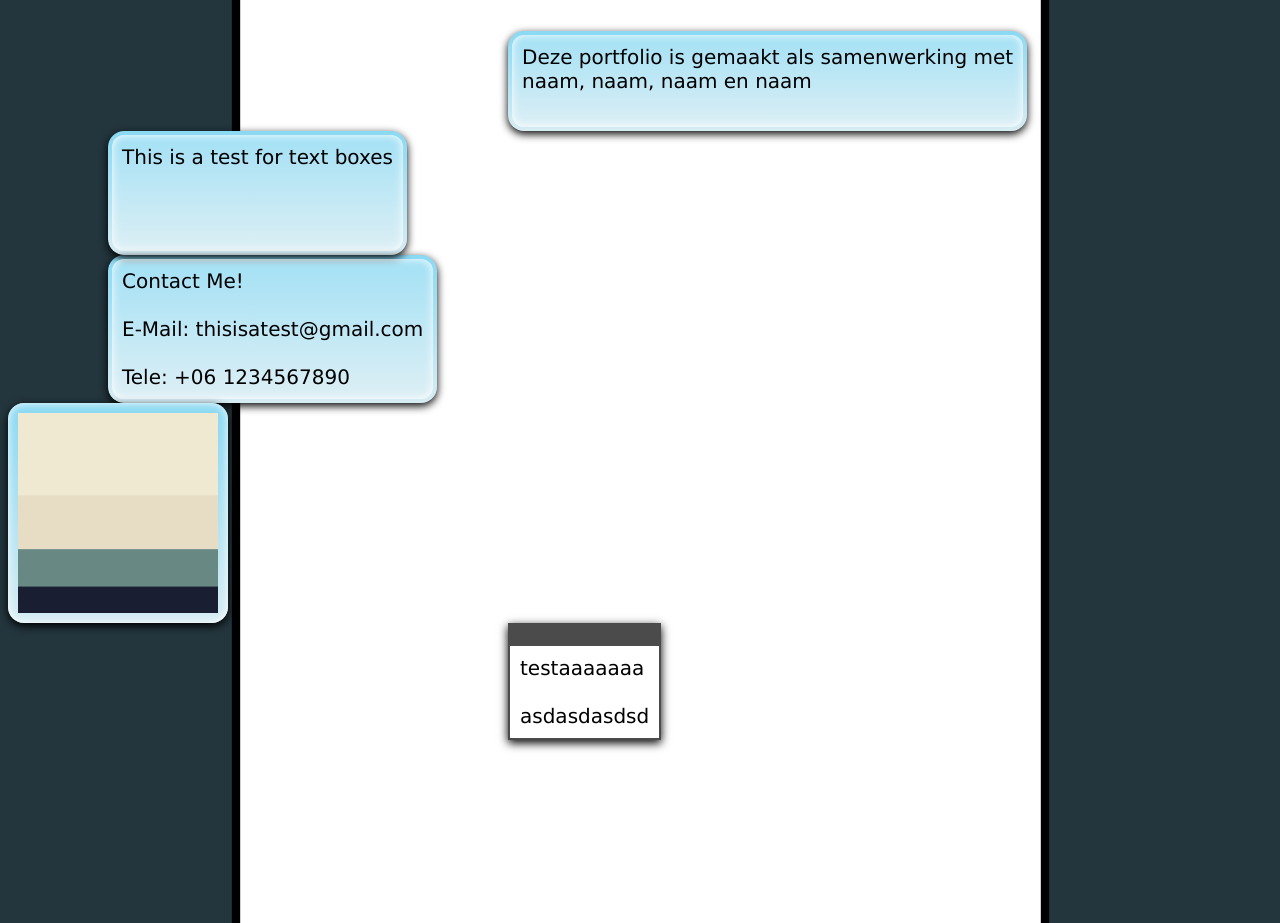
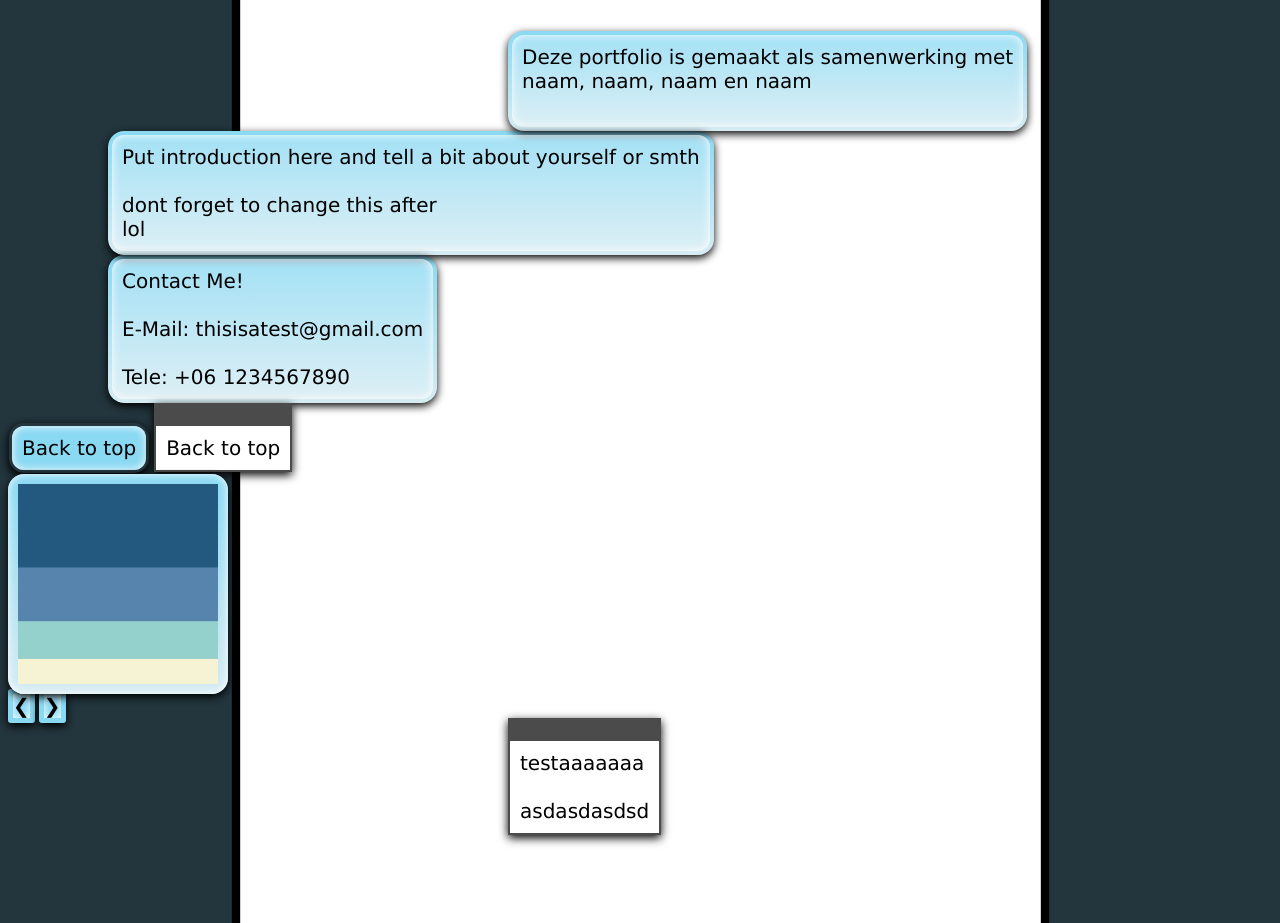
Before and after one commit to LiamFo/Portfolio-Project, a plain HTML site: page Website.html in a window 1280 px wide. Shown: the part 460-1383 px from the top of the page. Drawn offline with Linux system fonts and the light colour scheme.

Commit message:
edit to code

```diff
--- a/Website.html
+++ b/Website.html
@@ -6,23 +6,31 @@
 <script>
 var i = 0;
 var images = [];
-  var time = 3000;
 
 images[0] = 'images_test/colortest.png';
 images[1] = 'images_test/colortest2.png';
 images[2] = 'images_test/colortest3.png';
 
-  function changeImg(){
-    document.slide.src = images[i]
+var nextImg = function () {
+    if (i < images.length) {
+            i++;
+    }
+    else {
+        i=0;
+    }
+    document.getElementById("slide").src = images[i];
+}
 
-    if(i < images.length - 1){
-      i++;
+var prevImg = function(){
+    if (i > 0){
+      i--;
 }else{
-      i = 0;
+  i = images.length -1;
 }
-    setTimeout("changeImg()", time);
+    document.getElementById("slide").src = images[i];
 }
-  window.onload = changeImg;
+nextImg();
+prevImg();
 
 </script>
 <body>
@@ -32,22 +40,24 @@
         <li><a href="#toe" onClick="document.getElementById('toekomst_part').scrollIntoView();">Toekomst</a></li>
         <li><a href="#cont" onClick="document.getElementById('contact_part').scrollIntoView();">Contact</a></li>
       </ul>
-      <!--Please leave everything above this line alone, dont touch it unless you know what youre doing-->
 
-<div class="font"> <!--change the white text to your own, use <br><br> to make a clear line between two sentenses-->
-    <!--if needed, change the value of "margin-top/bottom/left/right:" to something else to move the box. Example: "margin-top:250px;" moves the box 250 pixels down-->
+<div class="font">
     <img class="img_bord grow box-pos" src="images_test/colortest.png" style="margin-left:400px;width:225px;height:250px;">
     <div class="grounded-radiants grow box-pos" style="margin-left:800px;margin-top:-270px;">Hallo, Mijn Naam is aaaa<br><br>Ik kom uit aaaa<br><br>en ik ben aaaa jaar oud</div>
     <div class="grounded-radiants grow box-pos" style="margin-left:800px;margin-bottom:-300px;">Ik doe de opleiding aaaa<br><br></div>
     <div class="grounded-radiants grow box-pos" style="margin-left:500px;margin-top:400px;">Deze portfolio is gemaakt als samenwerking met <br>naam, naam, naam en naam<br><br></div>
-    <div class="grounded-radiants grow" style="margin-left:100px">This is a test for text boxes<br><br><br><br></div>
-    <!--<button class="grounded-radiants grow" onClick="document.getElementById('intro_part').scrollIntoView();">Back to top</button>-->
+    <div class="grounded-radiants grow" style="margin-left:100px">Put introduction here and tell a bit about yourself or smth<br><br>dont forget to change this after<br>lol<br></div>
     <div id="contact_part" class="grounded-radiants grow" style="margin-left:100px">Contact Me!<br><br>E-Mail: thisisatest@gmail.com<br><br>Tele: +06 1234567890</div>
 </div>
+<button class="button font grow" onClick="document.getElementById('intro_part').scrollIntoView();">Back to top</button>
+<button class="taskbar font grow" onClick="document.getElementById('intro_part').scrollIntoView();">Back to top</button>
 
 <div class="img_bord grow">
-  <img name="slide" width="200px" height="200px">
+  <img id= "slide" src="images_test/colortest.png" width="200px" height="200px">
 </div>
+
+<a onClick="prevImg" class="slidebutton font" id="prevImg">&#10094;</a>
+<a onClick="nextImg" class="slidebutton font" id="nextImg">&#10095;</a>
 
 <div class="font">
   <div class= "taskbar grow" style="margin-left:500px;">testaaaaaaa<br><br>asdasdasdsd</div>
--- a/teststyle.css
+++ b/teststyle.css
@@ -17,9 +17,8 @@ body {
     height: 2000px;
     display: block;
     position: relative;
-    margin-top:-470px;
     z-index: -2;
-    margin-top:-850px;
+    margin-top:-1250px;
   }
 
 html {
@@ -107,14 +106,16 @@ ul {
   }
 
   button{
-    position:absolute;
-    bottom: 5%;
-    right:50%;
-    width: fit-content;
-    height: fit-content;
-    overflow: hidden;
-    text-overflow: ellipsis;
-    white-space: nowrap;
+    position: relative;
+    border: 4px solid transparent;
+    border-radius: 16px;
+    background: rgb(138, 217, 243);
+    background-clip: padding-box;
+    padding: 10px;
+    box-shadow: 0 3px 9px black, inset 0 0 9px white;
+    width:fit-content;
+    height:fit-content;
+    cursor: pointer;
 }
 
 .inner_box_style{
@@ -122,7 +123,8 @@ ul {
   border-radius: 16px;
   background-clip: padding-box;
   padding: 10px;
-box-shadow: 0 3px 9px black, inset 0 0 9px white;
+  box-shadow: 0 3px 9px black, inset 0 0 9px white;
+  border-radius: 10px;
 }
 
 .slides{
@@ -140,6 +142,7 @@ box-shadow: 0 3px 9px black, inset 0 0 9px white;
   width:fit-content;
   height:fit-content;
   border-width: 23px 2px 2px;
+  border-radius: 0px;
 }
 
 .taskbar:hover{
@@ -153,3 +156,16 @@ box-shadow: 0 3px 9px black, inset 0 0 9px white;
   margin-top:-75px;
   background:rgb(75, 75, 75);
 }
+
+.slidebutton{
+  cursor: pointer;
+  border: 5px solid transparent;
+  border-radius: 3px;
+  background: rgb(138, 217, 243);
+  box-shadow: 0 3px 9px black, inset 0 0 9px white;
+  margin-top:150px;
+}
+
+.slidebutton:hover{
+  background: rgb(112, 177, 199);
+}
```
Lines whose indentation alone changed are shown as unchanged.
